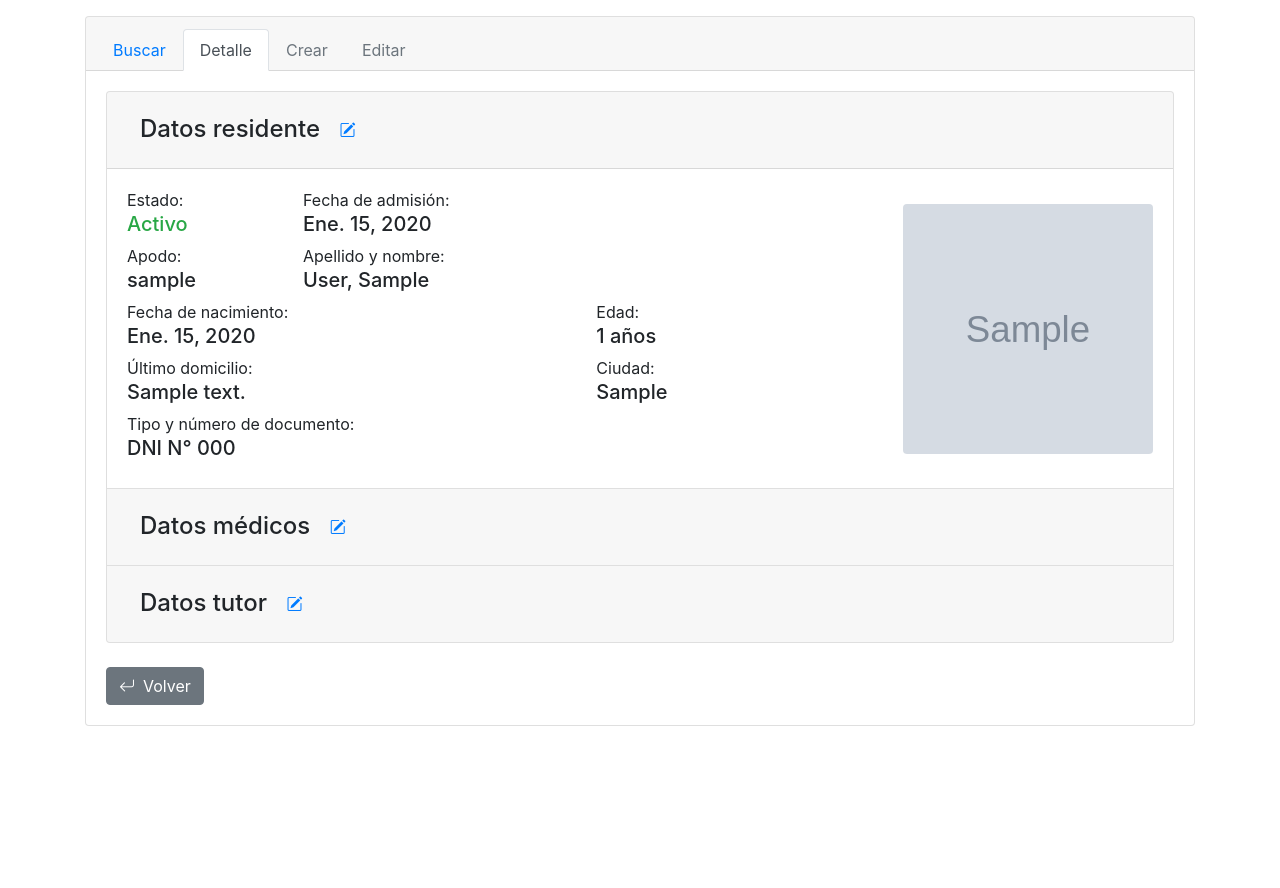
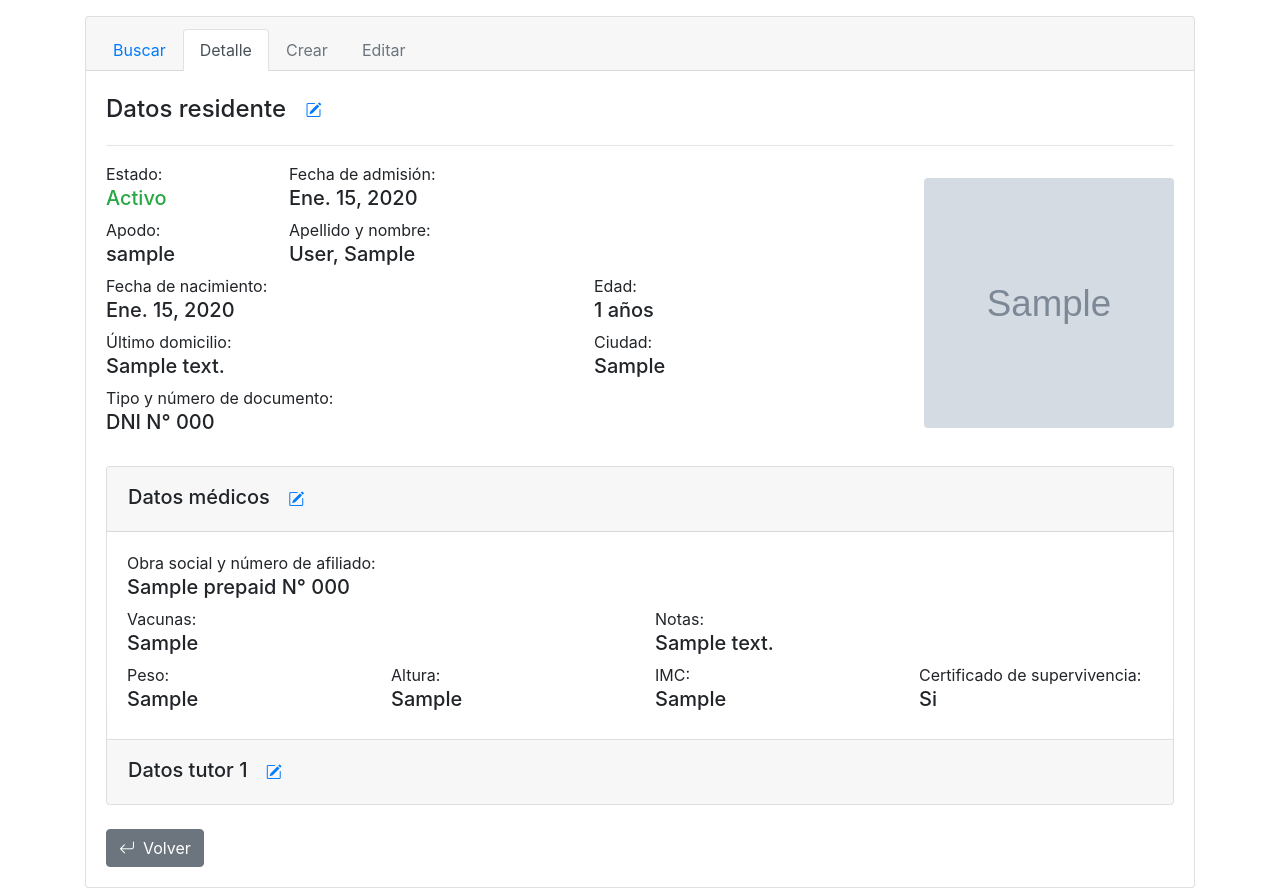
Before and after one commit to leomontigatti/Ayekan, a Django app: page /residency/resident/1/detail/ in a window 1280 px wide. Shown: the part 56-944 px from the top of the page. Before the commit the page ends 782 px from the top, so only its background shows below. Run offline with Django 3.2, Linux system fonts and the light colour scheme; tables that the repository leaves empty hold one stand-in row (values such as "Sample post"); grey boxes marked "Sample" are stand-in pictures.

Commit message:
Modified templates to show resident's health information.

```diff
--- a/residency/models.py
+++ b/residency/models.py
@@ -26,7 +26,7 @@ class Resident(models.Model):
     nickname = models.CharField(max_length = 50, blank = True, null = True)
     first_name = models.CharField(max_length = 100)
     last_name = models.CharField(max_length = 100)
-    birth_date = models.DateField(help_text = 'Formato AAAA-mm-dd')
+    birth_date = models.DateField()
     gender = models.CharField(max_length = 50, choices = [
         ('Otro', 'Otro'), ('Masculino', 'Masculino'), ('Femenino', 'Femenino')], default = 'Otro')
     citizenship = models.CharField(max_length = 50, blank = True, null = True)
@@ -48,9 +48,9 @@ class Resident(models.Model):
         ('Planta baja', 'Planta baja'), ('Planta alta', 'Planta alta')], default = 'Planta baja')
     bed = models.CharField(max_length = 50, blank = True, null = True)
     room_number = models.CharField(max_length = 50, blank = True, null = True)
-    drop_date = models.DateField(help_text = 'Formato AAAA-mm-dd', blank = True, null = True)
-    re_enter_date = models.DateField(help_text = 'Formato AAAA-mm-dd', blank = True, null = True)
-    decease_date = models.DateField(help_text = 'Formato AAAA-mm-dd', blank = True, null = True)
+    drop_date = models.DateField(blank = True, null = True)
+    re_enter_date = models.DateField(blank = True, null = True)
+    decease_date = models.DateField(blank = True, null = True)
 
     # Health related information.
 
@@ -71,7 +71,10 @@ class Resident(models.Model):
         return self.tutor.all()
 
     def __str__(self):
-        return f'{self.last_name}, {self.first_name} / {self.nickname}'
+        if self.nickname:
+            return f'{self.last_name}, {self.first_name} / {self.nickname}'
+        else:
+            return f'{self.last_name}, {self.first_name}'
 
     class Meta:
         ordering = ['nickname']
@@ -207,7 +210,7 @@ class Tutor(models.Model):
     id_type = models.CharField(max_length = 50, choices = [
         ('DNI', 'DNI'), ('LC', 'LC'), ('LE', 'LE'), ('Pasaporte', 'Pasaporte')], default = 'DNI')
     id_number = models.CharField(max_length = 20, unique = True)
-    phone_number = models.CharField(max_length = 200)
+    phone_number = models.CharField(max_length = 200, help_text = 'Código de area sin 0 y número sin 15')
     email = models.EmailField(max_length = 100, blank = True, null = True)
     profession = models.CharField(max_length = 100, blank = True, null = True)
     address = models.CharField(max_length = 100, blank = True, null = True)
--- a/residency/templates/resident/create.html
+++ b/residency/templates/resident/create.html
@@ -75,4 +75,5 @@
             </div>
         </div>
     </div>
+
 {% endblock content %}
--- a/residency/templates/resident/detail.html
+++ b/residency/templates/resident/detail.html
@@ -39,21 +39,15 @@
 		{# Card body. #}
 		<div class="card-body">
 
-			<div class="accordion" id="accordionExample">
-				<div class="card">
-				  	<div class="card-header" id="headingOne">
-						<button class="btn btn-block text-left" type="button" data-toggle="collapse" data-target="#collapseOne" aria-expanded="true" aria-controls="collapseOne">
 			<p class="h4 mb-0">Datos residente
 				{# Update resident info button. #}
 				<a href="{% url 'resident_update' resident.pk %}" class="btn btn-link" data-toggle="tooltip" title="Actualizar">
 					<i class="bi bi-pencil-square"></i>
 				</a>
 			</p>
-						</button>
-				  	</div>
 
-					<div id="collapseOne" class="collapse show" aria-labelledby="headingOne" data-parent="#accordionExample">
-						<div class="card-body">
+			<hr>
+
 			{# Resident details. #}
 			<div class="row">
 				<div class="col-md-8">
@@ -136,34 +130,87 @@
 					{% endif %}
 				</div>
 			</div>
-						</div>
-					</div>
-				</div>
 
+			<br>
+
+			<div class="accordion" id="accordionExample">
 				<div class="card">
 				  	<div class="card-header" id="headingTwo">
-						<button class="btn btn-block text-left collapsed" type="button" data-toggle="collapse" data-target="#collapseTwo" aria-expanded="false" aria-controls="collapseTwo">
-							<p class="h4 mb-0">Datos médicos
+						<button class="btn btn-block text-left pt-0 pb-0 pl-0 pr-0" type="button" data-toggle="collapse" data-target="#collapseTwo" aria-expanded="false" aria-controls="collapseTwo">
+							<p class="h5 mb-0">Datos médicos
 								{# Update medical information button. #}
-								<a href="{% url 'resident_update' resident.pk %}" class="btn btn-link" data-toggle="tooltip" title="Actualizar">
+								<a href="{% url 'healthinfo_update' resident.pk %}" class="btn btn-link" data-toggle="tooltip" title="Actualizar">
 									<i class="bi bi-pencil-square"></i>
 								</a>
 							</p>
 						</button>
 				  	</div>
 
-					<div id="collapseTwo" class="collapse" aria-labelledby="headingTwo" data-parent="#accordionExample">
+					<div id="collapseTwo" class="collapse show" aria-labelledby="headingTwo" data-parent="#accordionExample">
 						<div class="card-body">
 							{# Medical details. #}
 							<div class="row">
 								<div class="col-md">
 									Obra social y número de afiliado:
+									<p class="h5">{{ resident.prepaid }} N° {{ resident.affiliation_number }}</p>
 								</div>
 							</div>
 
 							<div class="row">
 								<div class="col-md">
 									Vacunas:
+									{% if resident.vaccines %}
+										<p class="h5">{{ resident.vaccines }}</p>
+									{% else %}
+										<p class="h5"> </p>
+									{% endif %}
+								</div>
+
+								<div class="col-md">
+									Notas:
+									{% if resident.notes %}
+										<p class="h5">{{ resident.notes }}</p>
+									{% else %}
+										<p class="h5"> </p>
+									{% endif %}
+								</div>
+							</div>
+
+							<div class="row">
+								<div class="col-md">
+									Peso:
+									{% if resident.weight %}
+										<p class="h5">{{ resident.weight }}</p>
+									{% else %}
+										<p class="h5"> </p>
+									{% endif %}
+								</div>
+
+								<div class="col-md">
+									Altura:
+									{% if resident.height %}
+										<p class="h5">{{ resident.height }}</p>
+									{% else %}
+										<p class="h5"> </p>
+									{% endif %}
+								</div>
+
+								<div class="col-md">
+									IMC:
+									{% if resident.bmi %}
+										<p class="h5">{{ resident.bmi }}</p>
+									{% else %}
+										<p class="h5"> </p>
+									{% endif %}
+								</div>
+
+								<div class="col-md">
+									Certificado de supervivencia:
+									{% if resident.survival_certificate %}
+										<p class="h5">Si</p>
+									{% else %}
+										<p class="h5">No</p>
+									{% endif %}
 								</div>
 							</div>
 						</div>
@@ -173,9 +220,9 @@
 				{% for tutor in resident.tutor_list %}
 
 				<div class="card">
-				  	<div class="card-header" id="headingThree">
-						<button class="btn btn-block text-left collapsed" type="button" data-toggle="collapse" data-target="#collapseThree" aria-expanded="false" aria-controls="collapseThree">
-						<p class="h4 mb-0">Datos tutor
+				  	<div class="card-header" id="heading{{ forloop.counter }}">
+						<button class="btn btn-block text-left collapsed pt-0 pb-0 pl-0 pr-0" type="button" data-toggle="collapse" data-target="#collapse{{ forloop.counter }}" aria-expanded="false" aria-controls="collapse{{ forloop.counter }}">
+						<p class="h5 mb-0">Datos tutor {{ forloop.counter }}
 							{# Update resident's tutor info button. #}
 							<a href="{% url 'tutor_update' tutor.pk %}" class="btn btn-link" data-toggle="tooltip" title="Actualizar">
 							<i class="bi bi-pencil-square"></i>
@@ -184,7 +231,7 @@
 						</button>
 				  	</div>
 
-				  	<div id="collapseThree" class="collapse" aria-labelledby="headingThree" data-parent="#accordionExample">
+				  	<div id="collapse{{ forloop.counter }}" class="collapse" aria-labelledby="heading{{ forloop.counter }}" data-parent="#accordionExample">
 						<div class="card-body">
 							{# Tutor details. #}
 							<div class="row">
@@ -253,7 +300,7 @@
 			<br>
 
 			{# Go back button. #}
-            <a class="btn btn-secondary" href="javascript:history.go(-1)">
+            <a class="btn btn-secondary" href="{% url 'resident_list' %}">
 				<i class="bi bi-arrow-return-left mr-2"></i>Volver
 			</a>
 		</div>
--- a/residency/templates/resident/list.html
+++ b/residency/templates/resident/list.html
@@ -85,4 +85,5 @@
 			</table>
         </div>
     </div>
+
 {% endblock content %}
--- a/residency/templates/resident/search.html
+++ b/residency/templates/resident/search.html
@@ -85,4 +85,5 @@
 			</table>
         </div>
     </div>
+
 {% endblock content %}
--- a/residency/templates/resident/update.html
+++ b/residency/templates/resident/update.html
@@ -76,4 +76,5 @@
             </div>
         </div>
     </div>
+
 {% endblock content %}
--- a/residency/urls.py
+++ b/residency/urls.py
@@ -17,6 +17,7 @@ urlpatterns = [
     path('resident/create/', views.ResidentCreateView.as_view(), name = 'resident_create'),
     path('resident/<int:pk>/update/', views.ResidentUpdateView.as_view(), name = 'resident_update'),
     path('resident/<int:pk>/detail/', views.ResidentDetailView.as_view(), name = 'resident_detail'),
+    path('resident/<int:pk>/hiupdate/', views.HealthInfoUpdateView.as_view(), name = 'healthinfo_update'),
 
     # Medication paths.
     path('medication/search/', views.medication_search, name = 'medication_search'),
--- a/residency/views.py
+++ b/residency/views.py
@@ -83,6 +83,10 @@ class ResidentUpdateView(SuccessMessageMixin, UpdateView):
         context['active_page'] = 'resident'
         return context
 
+    def get_success_url(self):
+        pk = Resident.objects.latest('last_modified').pk
+        return reverse('resident_detail', kwargs = {'pk': pk})
+
 
 class ResidentDetailView(DetailView):
     # Shows a resident detail for printing.
@@ -95,6 +99,24 @@ class ResidentDetailView(DetailView):
         context = super().get_context_data(**kwargs)
         context['active_page'] = 'resident'
         return context
+
+
+class HealthInfoUpdateView(SuccessMessageMixin, UpdateView):
+    # Updates an existing resident.
+
+    model = Resident
+    form_class = HealthInfoCreateForm
+    template_name = 'healthinfo/update.html'
+    success_message = 'Residente editado con éxito!'
+
+    def get_context_data(self, **kwargs):
+        context = super().get_context_data(**kwargs)
+        context['active_page'] = 'resident'
+        return context
+
+    def get_success_url(self):
+        pk = Resident.objects.latest('last_modified').pk
+        return reverse('resident_detail', kwargs = {'pk': pk})
 
 
 # ------------------------------------------ Medication stuff ------------------------------------------
```
Also changed, not shown: residency/forms.py (+76 -10 lines), residency/templates/healthinfo/create.html (deleted, +0 -7 lines). Lines whose indentation alone changed are shown as unchanged.
